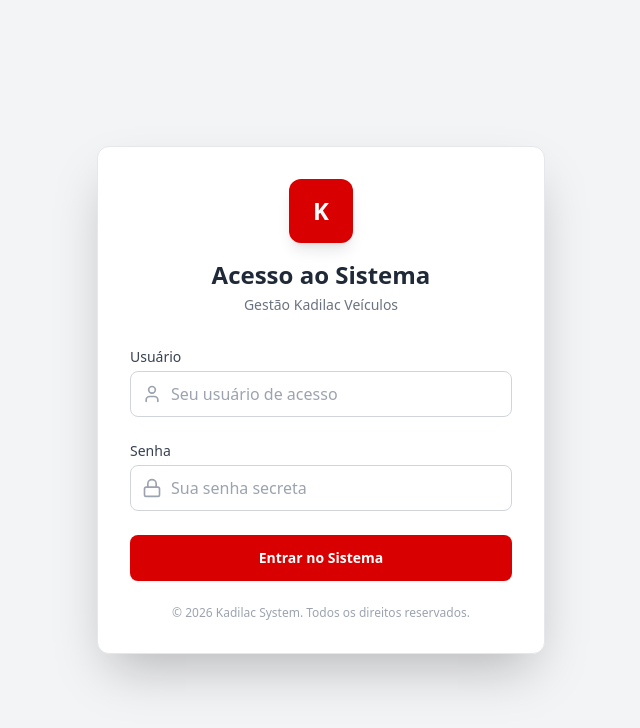
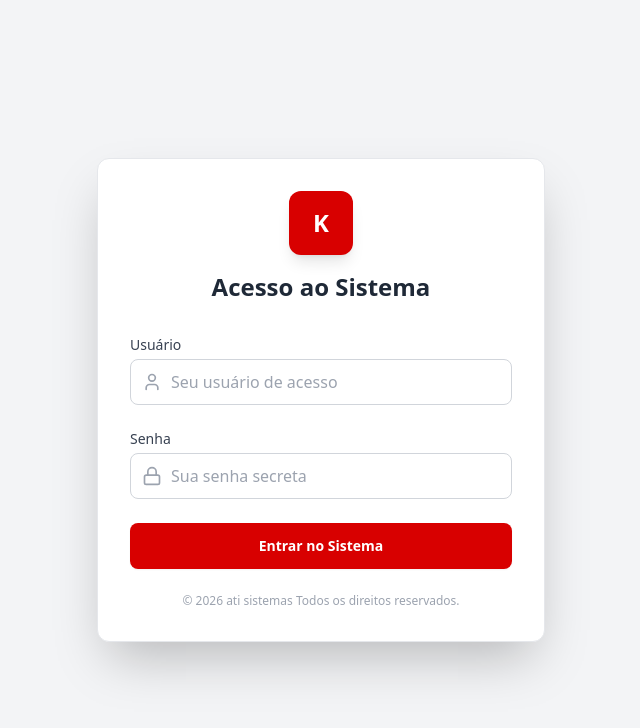
Before and after one commit to Kazo-Kanojo/kadilac-frontend, a React (Vite) app: page / in a window 1280 px wide. Shown: the top 728 px of the page, without its empty margins (319-959 px from the left). Built offline with nearby package versions, Linux system fonts and the light colour scheme; no server answers.

Commit message:
Retirando o ome da kadilac do sistema

```diff
--- a/src/components/login.jsx
+++ b/src/components/login.jsx
@@ -61,7 +61,6 @@
             K
           </div>
           <h1 className="text-2xl font-bold text-gray-800">Acesso ao Sistema</h1>
-          <p className="text-gray-500 text-sm mt-1">Gestão Kadilac Veículos</p>
         </div>
 
         {/* Mensagem de Erro */}
@@ -128,7 +127,7 @@
         </form>
 
         <div className="mt-6 text-center text-xs text-gray-400">
-            &copy; {new Date().getFullYear()} Kadilac System. Todos os direitos reservados.
+            &copy; {new Date().getFullYear()} ati sistemas Todos os direitos reservados.
         </div>
       </div>
     </div>
```
